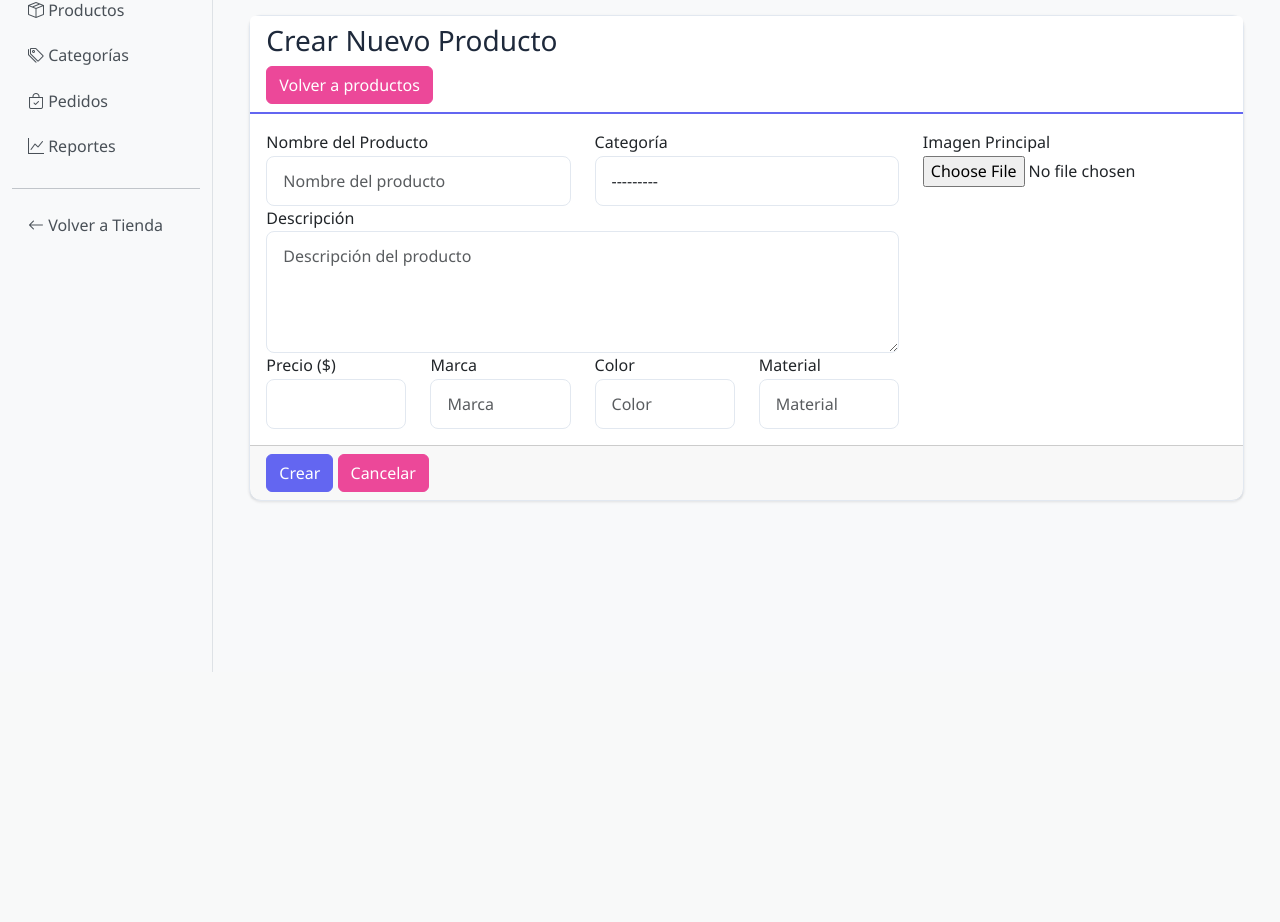
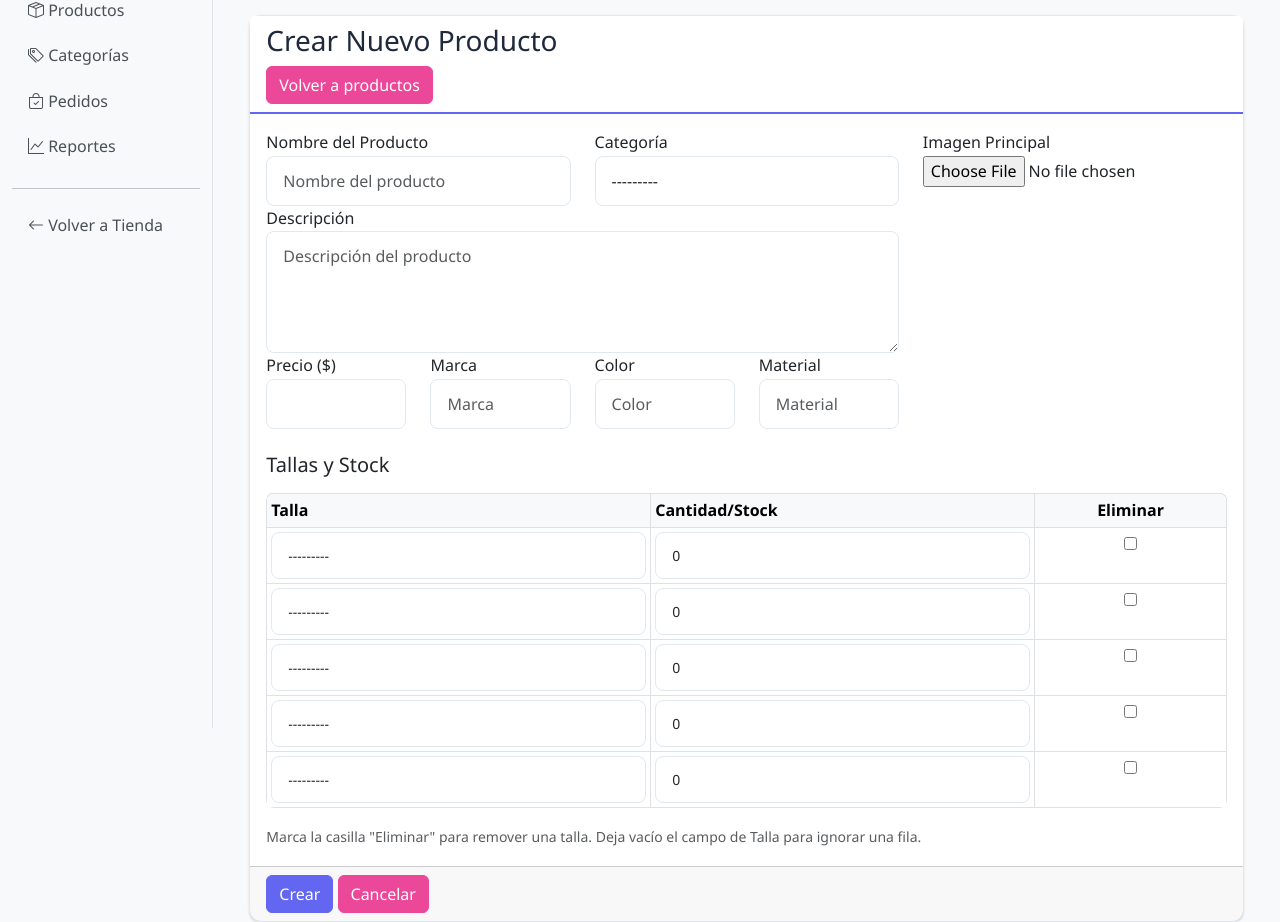
Before and after one commit to nicolas61v/styleyoung_project, a Django app: page /es/admin-panel/productos/crear/ in a window 1280 px wide. Shown: the part 128-1050 px from the top of the page. Before the commit the page ends 800 px from the top, so only its background shows below. Run offline with Django 5.2, Linux system fonts and the light colour scheme; a user stored in the database is signed in; data comes from the database, SQL or seed files in the repository; data that the repository does not hold is empty.

Commit message:
Add size management (tallas) to admin panel product form
- Created TallaForm and TallaFormSet for managing multiple sizes
- Updated admin_producto_crear and admin_producto_editar views
- Added sizes table with quantity management in product form template
- Users can now add/edit/delete product sizes with stock quantities

🤖 Generated with Claude Code

Co-Authored-By: Claude <noreply@anthropic.com>

```diff
--- a/templates/admin/producto_form.html
+++ b/templates/admin/producto_form.html
@@ -83,6 +83,66 @@
                                             <p class="small text-muted">Imagen actual</p>
                                         </div>
                                     {% endif %}
+                                </div>
+                            </div>
+                        </div>
+
+                        <!-- Sección de Tallas -->
+                        <div class="row mt-4">
+                            <div class="col-12">
+                                <h5 class="mb-3">
+                                    <i class="fas fa-ruler-vertical"></i> Tallas y Stock
+                                </h5>
+                                <div class="table-responsive">
+                                    <table class="table table-bordered table-sm">
+                                        <thead class="table-light">
+                                            <tr>
+                                                <th style="width: 40%;">Talla</th>
+                                                <th style="width: 40%;">Cantidad/Stock</th>
+                                                <th style="width: 20%;" class="text-center">Eliminar</th>
+                                            </tr>
+                                        </thead>
+                                        <tbody>
+                                            {% for form in talla_formset %}
+                                                {% if form.errors %}
+                                                    <tr class="table-danger">
+                                                        <td colspan="3">
+                                                            <ul class="mb-0 small">
+                                                                {% for error in form.non_field_errors %}
+                                                                    <li>{{ error }}</li>
+                                                                {% endfor %}
+                                                                {% for field in form %}
+                                                                    {% if field.errors %}
+                                                                        {% for error in field.errors %}
+                                                                            <li>{{ field.label }}: {{ error }}</li>
+                                                                        {% endfor %}
+                                                                    {% endif %}
+                                                                {% endfor %}
+                                                            </ul>
+                                                        </td>
+                                                    </tr>
+                                                {% endif %}
+                                                <tr>
+                                                    <td>
+                                                        {{ form.talla }}
+                                                    </td>
+                                                    <td>
+                                                        {{ form.stock }}
+                                                    </td>
+                                                    <td class="text-center">
+                                                        {{ form.DELETE }}
+                                                    </td>
+                                                    <!-- Hidden fields -->
+                                                    {{ form.id }}
+                                                </tr>
+                                            {% endfor %}
+                                        </tbody>
+                                    </table>
+                                    <!-- Mensaje de información -->
+                                    <small class="text-muted">
+                                        <i class="fas fa-info-circle"></i>
+                                        Marca la casilla "Eliminar" para remover una talla. Deja vacío el campo de Talla para ignorar una fila.
+                                    </small>
                                 </div>
                             </div>
                         </div>
@@ -184,4 +244,41 @@
         </div>
     </div>
 </div>
+
+<script>
+// Validación y limpieza del FormSet de tallas
+document.addEventListener('DOMContentLoaded', function() {
+    const form = document.querySelector('form');
+
+    if (form) {
+        form.addEventListener('submit', function(e) {
+            // Remover filas vacías del formset
+            const tallas_tbody = document.querySelector('table tbody');
+            if (tallas_tbody) {
+                const rows = tallas_tbody.querySelectorAll('tr');
+                let hasValidTalla = false;
+
+                rows.forEach(row => {
+                    const selectTalla = row.querySelector('select[name*="talla"]');
+                    const inputStock = row.querySelector('input[name*="stock"]');
+                    const deleteCheckbox = row.querySelector('input[name*="DELETE"]');
+
+                    // Si ambos están vacíos y no está marcado para eliminar
+                    if (selectTalla && inputStock && deleteCheckbox) {
+                        if (!selectTalla.value && !inputStock.value && !deleteCheckbox.checked) {
+                            // Marcar para ignorar
+                            return;
+                        }
+                        if (selectTalla.value || inputStock.value) {
+                            hasValidTalla = true;
+                        }
+                    }
+                });
+            }
+
+            return true;
+        });
+    }
+});
+</script>
 {% endblock %}
--- a/tienda/forms.py
+++ b/tienda/forms.py
@@ -1,5 +1,6 @@
 from django import forms
-from .models import Producto, Categoria, ImagenProducto
+from django.forms import formset_factory, modelformset_factory
+from .models import Producto, Categoria, ImagenProducto, Talla
 
 
 class ProductoForm(forms.ModelForm):
@@ -95,6 +96,39 @@ class ImagenProductoForm(forms.ModelForm):
         }
 
 
+class TallaForm(forms.ModelForm):
+    """Formulario para crear/editar tallas de productos"""
+
+    class Meta:
+        model = Talla
+        fields = ['talla', 'stock']
+        widgets = {
+            'talla': forms.Select(attrs={
+                'class': 'form-control form-control-sm'
+            }),
+            'stock': forms.NumberInput(attrs={
+                'class': 'form-control form-control-sm',
+                'min': '0',
+                'value': '0'
+            })
+        }
+        labels = {
+            'talla': 'Talla',
+            'stock': 'Cantidad/Stock'
+        }
+
+
+# FormSet para manejar múltiples tallas en un producto
+TallaFormSet = modelformset_factory(
+    Talla,
+    form=TallaForm,
+    extra=5,  # Mostrar 5 filas vacías por defecto
+    can_delete=True,
+    min_num=0,
+    validate_min=False
+)
+
+
 class CategoriaForm(forms.ModelForm):
     """Formulario para crear/editar categorías"""
 
--- a/tienda/views.py
+++ b/tienda/views.py
@@ -6,7 +6,7 @@ from django.views.generic import ListView
 from django.http import JsonResponse
 from django.core.paginator import Paginator, EmptyPage, PageNotAnInteger
 from .models import Producto, Categoria, CarritoCompras, Pedido, Talla, ImagenProducto
-from .forms import ProductoForm, CategoriaForm, ImagenProductoForm
+from .forms import ProductoForm, CategoriaForm, ImagenProductoForm, TallaFormSet
 from .services.reporte_interface import ReporteInterface
 from .services.reporte_pdf import ReportePDF
 from .services.reporte_excel import ReporteExcel
@@ -285,20 +285,33 @@ def admin_productos(request):
 
 @user_passes_test(es_admin)
 def admin_producto_crear(request):
-    """Crear nuevo producto con imagen"""
+    """Crear nuevo producto con imagen y tallas"""
     if request.method == 'POST':
         form = ProductoForm(request.POST, request.FILES)
-        if form.is_valid():
+        talla_formset = TallaFormSet(request.POST, queryset=Talla.objects.none())
+
+        if form.is_valid() and talla_formset.is_valid():
             producto = form.save()
+
+            # Procesar tallas
+            for talla_form in talla_formset:
+                if talla_form.cleaned_data and not talla_form.cleaned_data.get('DELETE'):
+                    talla = talla_form.save(commit=False)
+                    talla.producto = producto
+                    talla.save()
+
             messages.success(request, f'Producto "{producto.nombre}" creado exitosamente.')
             return redirect('tienda:admin_productos')
         else:
-            messages.error(request, 'Error al crear el producto. Revisa los datos.')
+            if form.errors or talla_formset.errors:
+                messages.error(request, 'Error al crear el producto. Revisa los datos.')
     else:
         form = ProductoForm()
+        talla_formset = TallaFormSet(queryset=Talla.objects.none())
 
     return render(request, 'admin/producto_form.html', {
         'form': form,
+        'talla_formset': talla_formset,
         'titulo': 'Crear Nuevo Producto',
         'accion': 'Crear'
     })
@@ -306,19 +319,35 @@ def admin_producto_crear(request):
 
 @user_passes_test(es_admin)
 def admin_producto_editar(request, producto_id):
-    """Editar producto existente"""
+    """Editar producto existente con tallas"""
     producto = get_object_or_404(Producto, id=producto_id)
 
     if request.method == 'POST':
         form = ProductoForm(request.POST, request.FILES, instance=producto)
-        if form.is_valid():
+        talla_formset = TallaFormSet(request.POST, queryset=producto.talla_set.all())
+
+        if form.is_valid() and talla_formset.is_valid():
             producto = form.save()
+
+            # Procesar tallas
+            for talla_form in talla_formset:
+                if talla_form.cleaned_data:
+                    if talla_form.cleaned_data.get('DELETE'):
+                        if talla_form.instance.pk:
+                            talla_form.instance.delete()
+                    else:
+                        talla = talla_form.save(commit=False)
+                        talla.producto = producto
+                        talla.save()
+
             messages.success(request, f'Producto "{producto.nombre}" actualizado exitosamente.')
             return redirect('tienda:admin_productos')
         else:
-            messages.error(request, 'Error al actualizar el producto. Revisa los datos.')
+            if form.errors or talla_formset.errors:
+                messages.error(request, 'Error al actualizar el producto. Revisa los datos.')
     else:
         form = ProductoForm(instance=producto)
+        talla_formset = TallaFormSet(queryset=producto.talla_set.all())
 
     # Formulario para imágenes adicionales
     imagen_form = ImagenProductoForm()
@@ -326,6 +355,7 @@ def admin_producto_editar(request, producto_id):
 
     return render(request, 'admin/producto_form.html', {
         'form': form,
+        'talla_formset': talla_formset,
         'imagen_form': imagen_form,
         'producto': producto,
         'imagenes_adicionales': imagenes_adicionales,
```
